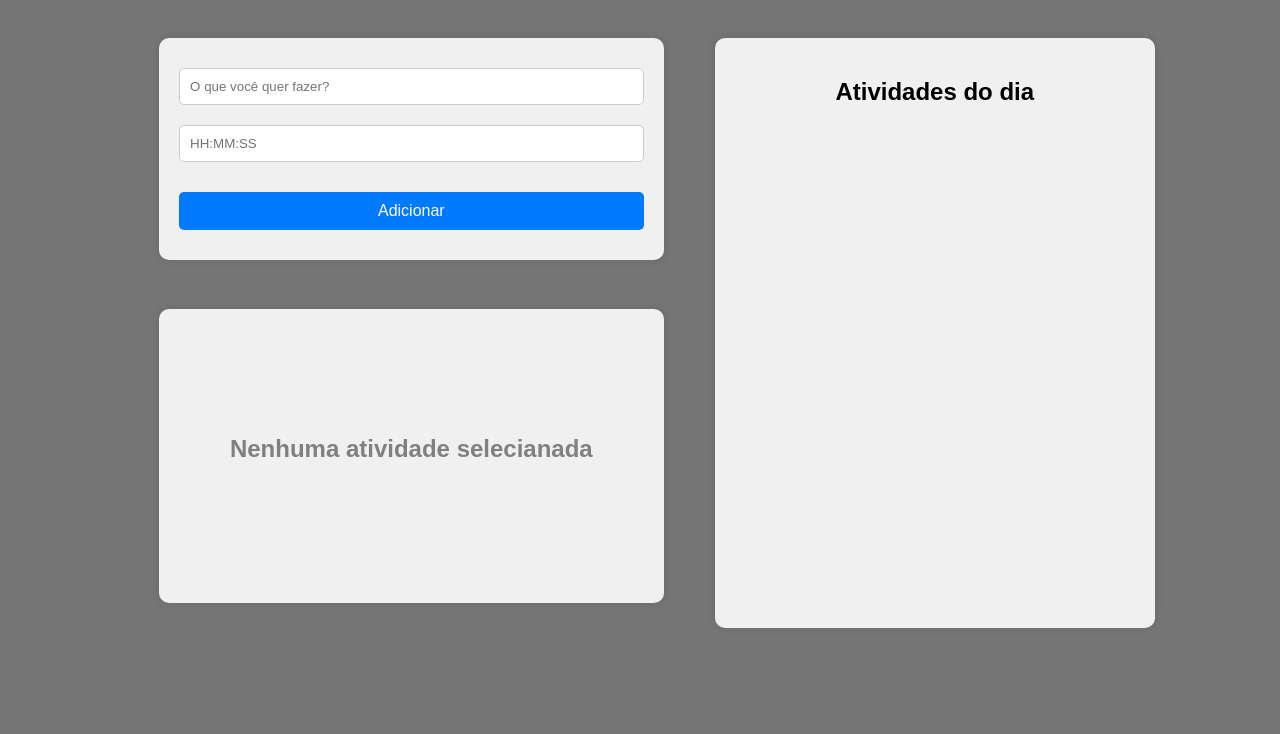
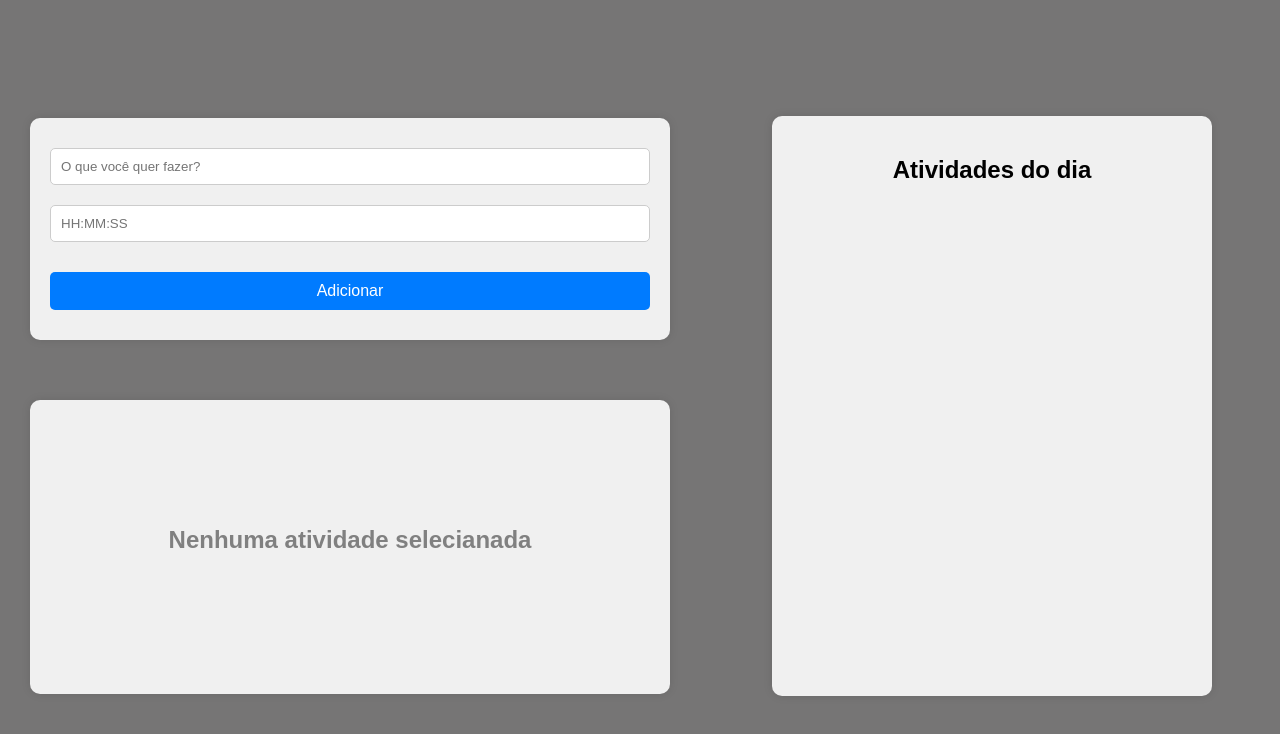
Before and after one commit to Churima/ProjetoABP, a React (Vite) app: page /cronometro in a window 1280 px wide. Shown: the top 734 px of the page. Built offline with nearby package versions, Linux system fonts and the light colour scheme.

Commit message:
ajustando posição dos componentes

```diff
--- a/src/Cronometro.css
+++ b/src/Cronometro.css
@@ -1,32 +1,10 @@
 .main-container {
-  display: flex;
-  flex-direction: row;
   width: 100%;
-  height: 91.5vh;
+  height: 100%;
 }
 
 body {
   height: 100%;
-}
-
-.right-container {
-  width: 46%;
-  height: 95%;
-  padding: 3% 0%;
-  padding-left: 2%;
-  margin-bottom: 80px;
-}
-
-.left-container {
-  width: 54%;
-  display: flex;
-  flex-direction: column;
-  height: 95%;
-  padding: 3% 0%;
-  margin-bottom: 80px;
-  gap: 7%;
-  align-items: end;
-  padding-right: 2%;
 }
 
 .cronometro-container {
@@ -40,6 +18,10 @@ body {
   min-height: fit-content;
   max-width: 600px;
   max-height: 300px;
+  position: absolute;
+  top: 50%;
+  right: 50%;
+  translate: 30px 0px;
 }
 
 .add-activity {
@@ -52,6 +34,10 @@ body {
   border-radius: 10px;
   box-shadow: 0 0 10px rgba(0, 0, 0, 0.1);
   padding: 30px 20px;
+  position: absolute;
+  bottom: 50%;
+  right: 50%;
+  translate: 30px -60px;
 }
 
 .add-activity input {
@@ -81,9 +67,13 @@ body {
   box-shadow: 0 0 10px rgba(0, 0, 0, 0.1);
   align-self: center;
   padding: 20px;
-  height: 95%;
+  height: 540px ;
   overflow-y: auto;
-  max-height: 550px;
+  position: absolute;
+  left: 50%;
+  top: 40%;
+  bottom: 40%;
+  translate: 132px 6px;
 }
 
 .activities-list h2 {
--- a/src/Cronometro.jsx
+++ b/src/Cronometro.jsx
@@ -85,7 +85,6 @@ function Cronometro() {
 
   return (
     <div className="main-container">
-      <div className='left-container'>
         <div className="add-activity">
           <input
             type="text"
@@ -115,9 +114,7 @@ function Cronometro() {
               <h2 className='Placeholder'>Nenhuma atividade selecianada</h2>
             </div>
           )}
-        </div>
       </div>
-      <div className='right-container'>
         <div className="activities-list">
           <h2>Atividades do dia</h2>
           {activities.map((activity, index) => (
@@ -129,7 +126,6 @@ function Cronometro() {
             </div>
           ))}
         </div>
-      </div>
     </div>
   );
 }
--- a/src/Log.css
+++ b/src/Log.css
@@ -4,7 +4,6 @@ body, html {
   box-sizing: border-box;
   font-family: Arial, sans-serif;
   background-color: #767575;
-  height: 100%;
 }
 
 .container {
```
